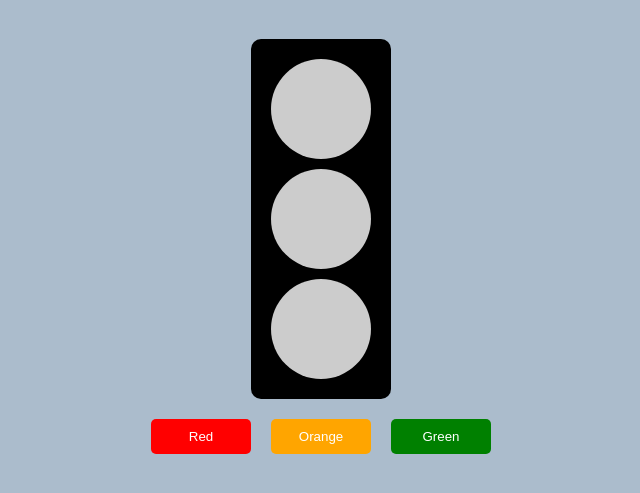
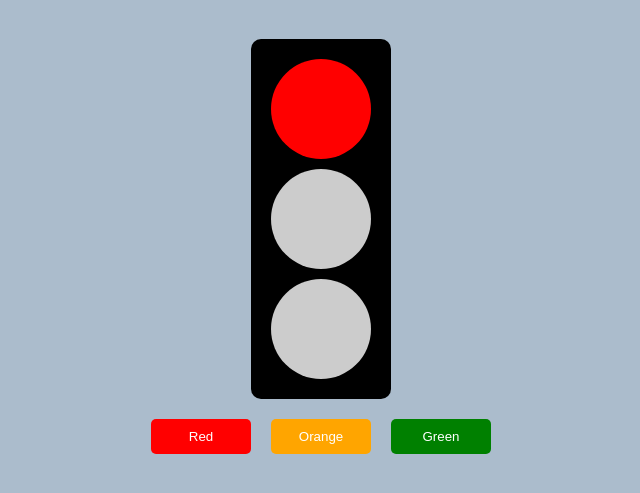
Before and after one commit to afroukh99/javascript-cours, a plain HTML site: page tp4/index.html in a window 1280 px wide. Both pictures are taken after a click on the button "Red". Shown: the part 81-574 px from the top of the page, without its empty margins (319-959 px from the left). Drawn offline with Linux system fonts and the light colour scheme.

Commit message:
a few improvements v2

```diff
--- a/tp4/index.js
+++ b/tp4/index.js
@@ -4,19 +4,19 @@ var greenLight = document.getElementById("light-green")
 
 function switchLight(event) {
     activeLight = event.target.innerText;
-    switch (light) {
+    switch (activeLight) {
         case "Red":
-            redLight.style.backgroundColor = light;
+            redLight.style.backgroundColor = activeLight;
             greenLight.style.backgroundColor = "";
             orangeLight.style.backgroundColor = "";
             break;
         case "Orange":
-            orangeLight.style.backgroundColor = light;
+            orangeLight.style.backgroundColor = activeLight;
             greenLight.style.backgroundColor = "";
             redLight.style.backgroundColor = "";
             break;
         case "Green":
-            greenLight.style.backgroundColor = light;
+            greenLight.style.backgroundColor = activeLight;
             redLight.style.backgroundColor = "";
             orangeLight.style.backgroundColor = "";
             break;
--- a/tp4/style.css
+++ b/tp4/style.css
@@ -34,7 +34,7 @@ main {
     height: 100px;
     border-radius: 50%;
     background-color: #ccc;
-    transition: background-color 0.4s ease-in;
+    transition: background-color 0.3s ease-in;
 }
 
 
```
